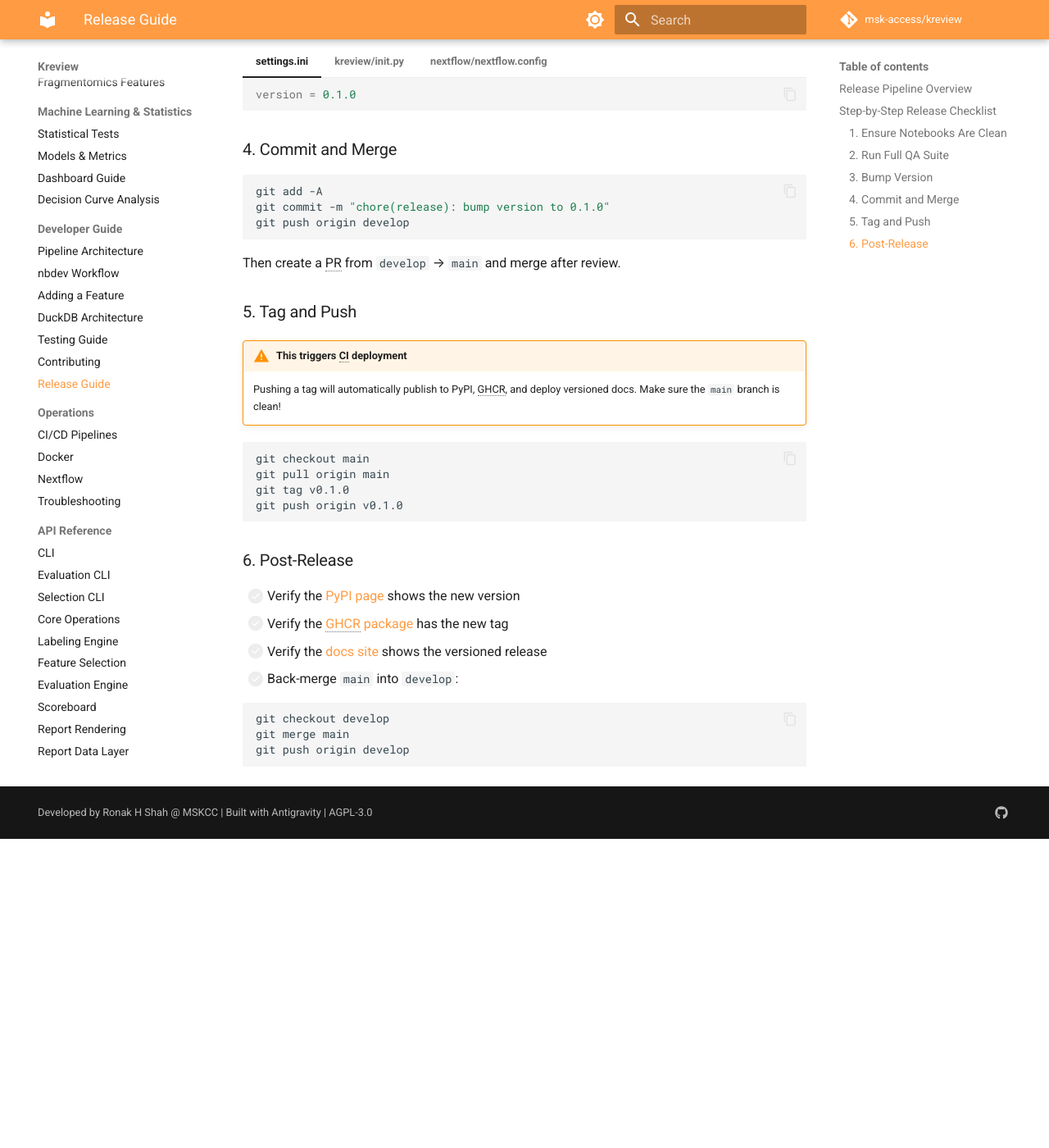
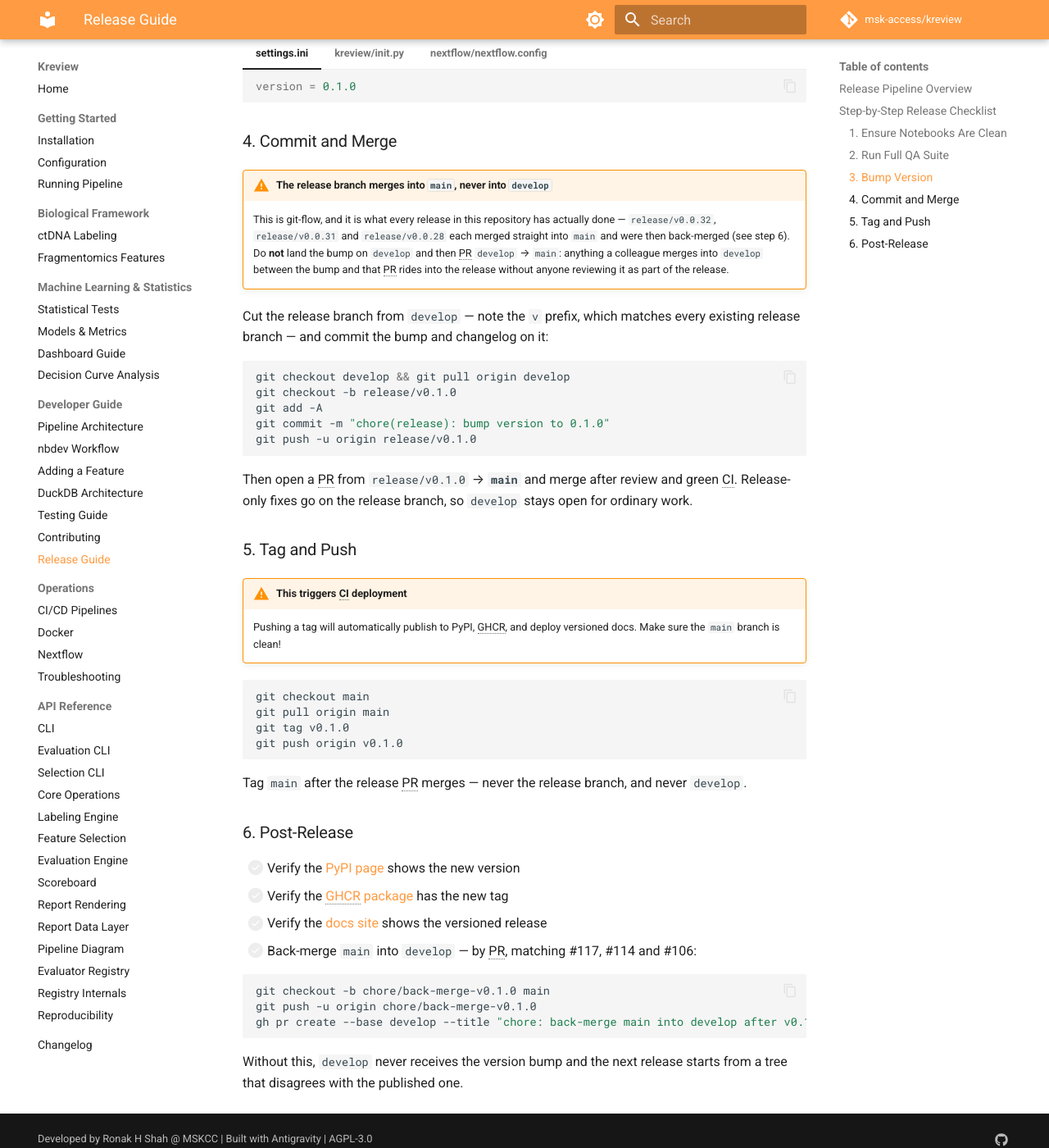
Before and after one commit to msk-access/kreview, an MkDocs documentation site: the page built from docs/developer/release-guide.md, in a window 1280 px wide and 1400 px high, scrolled down 1302 px. Shown: the whole window at 82% size. Built offline with MkDocs 1.6.1 and Material for MkDocs 9.7.7, drawn with Linux system fonts in a browser that asks for light colours; comment, search, counter and statistics services are not loaded; the version menu is left out; before the commit the page ends 2325 px from its top, so only the background shows below that.

Commit message:
docs: correct the release guide to the flow releases actually use
Step 4 said to land the version bump on develop and then PR develop into main.
No release has done that. v0.0.32, v0.0.31 and v0.0.28 each merged their
release/vX.Y.Z branch straight into main and were back-merged afterwards
(#116/#117, #113/#114, #54) — git-flow, which is also what the release/<version>
branch naming in git-conventions implies.

The written path is not merely different, it is riskier: with develop as the
staging area, anything a colleague merges there between the bump and the
develop-to-main PR rides into the release unreviewed. On a repository taking
several PRs a day that is a live hazard, and it nearly caught this release.

Also records the v prefix that every existing release branch uses, states that
the tag goes on main after the release PR merges, and makes the back-merge a PR
to match #117/#114/#106 rather than a local merge and push.

````diff
--- a/docs/developer/release-guide.md
+++ b/docs/developer/release-guide.md
@@ -9,12 +9,13 @@
 ```mermaid
 flowchart LR
     classDef step fill:#f59e0b,stroke:#b45309,color:#fff;
-    A["Code Freeze\non develop"]:::step --> B["Version Bump"]:::step
-    B --> C["QA Checks"]:::step
-    C --> D["Merge to main"]:::step
-    D --> E["Tag: v*.*.*"]:::step
-    E --> F["CI Auto-Deploys"]:::step
-    F --> G["PyPI + GHCR\n+ Docs"]:::step
+    A["Code Freeze\non develop"]:::step --> B["Cut release/vX.Y.Z\nfrom develop"]:::step
+    B --> C["Version Bump\n+ Changelog"]:::step
+    C --> D["QA Checks"]:::step
+    D --> E["PR release/vX.Y.Z\n→ main"]:::step
+    E --> F["Tag v*.*.* on main"]:::step
+    F --> G["CI Auto-Deploys\nPyPI + GHCR + Docs"]:::step
+    G --> H["Back-merge\nmain → develop"]:::step
 ```
 
 When a `v*.*.*` tag is pushed, CI automatically publishes:
@@ -76,13 +77,26 @@
 
 ### 4. Commit and Merge
 
+!!! warning "The release branch merges into `main`, never into `develop`"
+    This is git-flow, and it is what every release in this repository has actually done —
+    `release/v0.0.32`, `release/v0.0.31` and `release/v0.0.28` each merged straight into
+    `main` and were then back-merged (see step 6). Do **not** land the bump on `develop` and
+    then PR `develop` → `main`: anything a colleague merges into `develop` between the bump
+    and that PR rides into the release without anyone reviewing it as part of the release.
+
+Cut the release branch from `develop` — note the `v` prefix, which matches every existing
+release branch — and commit the bump and changelog on it:
+
 ```bash
+git checkout develop && git pull origin develop
+git checkout -b release/v0.1.0
 git add -A
 git commit -m "chore(release): bump version to 0.1.0"
-git push origin develop
+git push -u origin release/v0.1.0
 ```
 
-Then create a PR from `develop` → `main` and merge after review.
+Then open a PR from `release/v0.1.0` → **`main`** and merge after review and green CI.
+Release-only fixes go on the release branch, so `develop` stays open for ordinary work.
 
 ### 5. Tag and Push
 
@@ -96,15 +110,20 @@
 git push origin v0.1.0
 ```
 
+Tag `main` after the release PR merges — never the release branch, and never `develop`.
+
 ### 6. Post-Release
 
 - [ ] Verify the [PyPI page](https://pypi.org/project/kreview/) shows the new version
 - [ ] Verify the [GHCR package](https://github.com/msk-access/kreview/pkgs/container/kreview) has the new tag
 - [ ] Verify the [docs site](https://msk-access.github.io/kreview/) shows the versioned release
-- [ ] Back-merge `main` into `develop`:
+- [ ] Back-merge `main` into `develop` — by PR, matching #117, #114 and #106:
 
 ```bash
-git checkout develop
-git merge main
-git push origin develop
+git checkout -b chore/back-merge-v0.1.0 main
+git push -u origin chore/back-merge-v0.1.0
+gh pr create --base develop --title "chore: back-merge main into develop after v0.1.0"
 ```
+
+Without this, `develop` never receives the version bump and the next release starts from a
+tree that disagrees with the published one.
````
